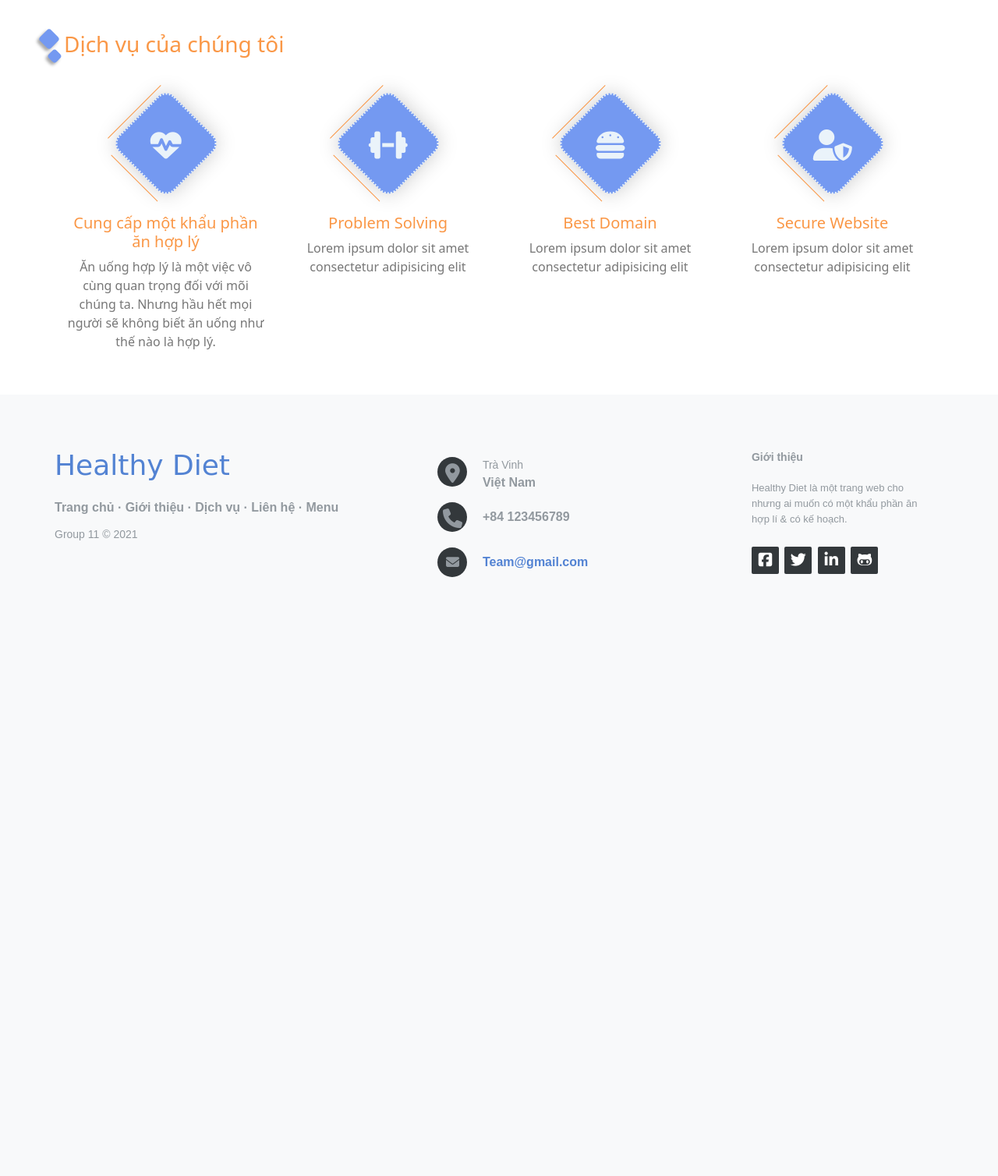
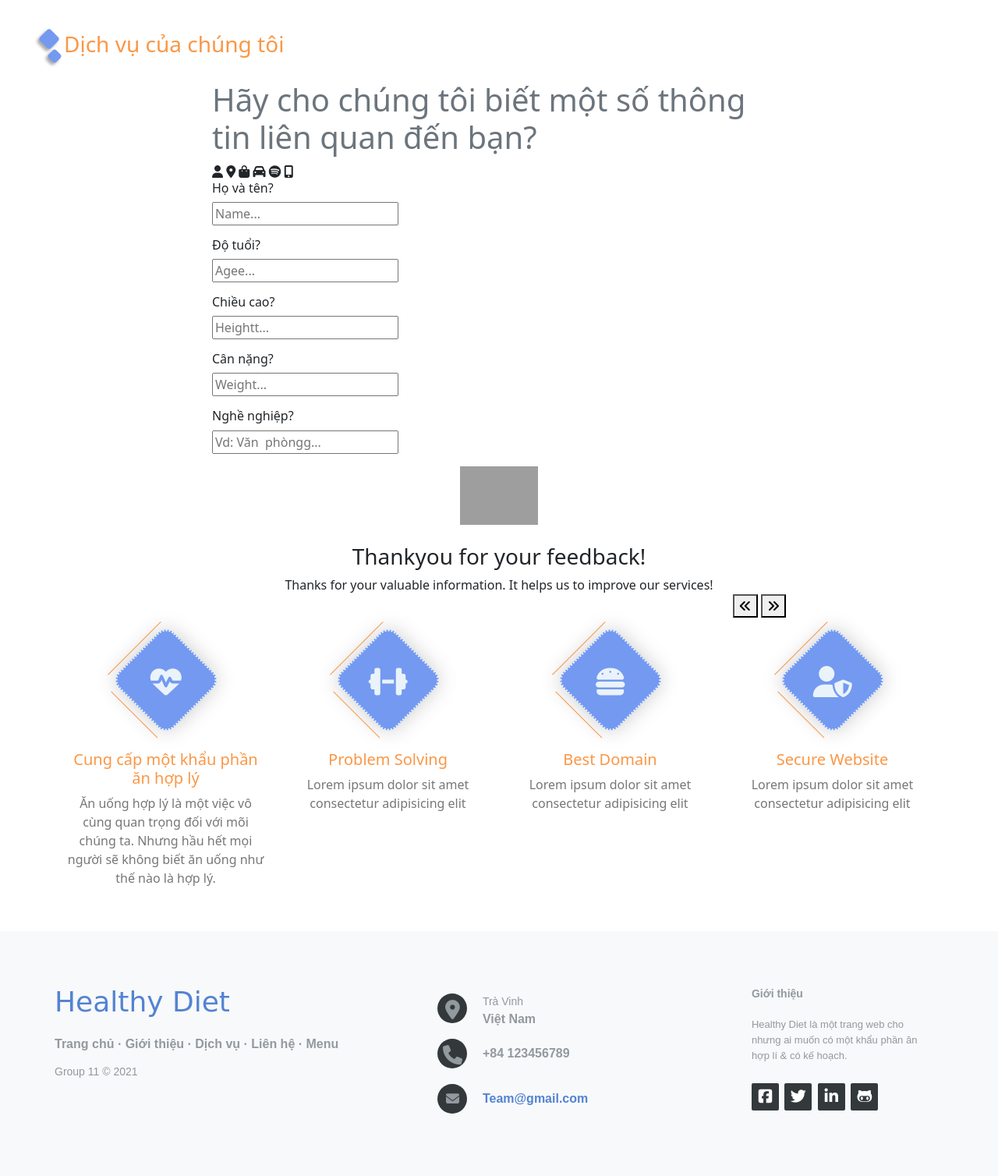
Before and after one commit to ChauThanhTuan/Web, a Django app: page /service in a window 1280 px wide. Shown: the part 59-1567 px from the top of the page at 78% size. Before the commit the page ends 799 px from the top, so only its background shows below. Run offline with Django 3.2, Linux system fonts and the light colour scheme; some libraries are stand-ins or nearby versions; some web fonts are replaced; grey boxes are pictures that could not be loaded.

Commit message:
add form into service

```diff
--- a/templates/service.html
+++ b/templates/service.html
@@ -12,6 +12,66 @@
 <div class="services pd">
         <div class="container">
             <h3 class="title">Dịch vụ của chúng tôi</h3>
+            <div class="row d-flex justify-content-center align-items-center">
+                <div class="col-md-8">
+                    <form id="regForm">
+                        <h1 id="register" class="text-secondary">Hãy cho chúng tôi biết một số thông tin liên quan đến bạn?</h1>
+                        <div class="all-steps" id="all-steps">
+                            <span class="step">
+                                <i class="fa fa-user"></i>
+                            </span>
+                            <span class="step">
+                                <i class="fa fa-map-marker"></i>
+                            </span>
+                            <span class="step">
+                                <i class="fa fa-shopping-bag"></i>
+                            </span> <span class="step">
+                                <i class="fa fa-car"></i>
+                            </span>
+                            <span class="step">
+                                <i class="fa fa-spotify"></i>
+                            </span>
+                            <span class="step">
+                                <i class="fa fa-mobile-phone"></i>
+                            </span>
+                        </div>
+                        <div class="tab">
+                            <h6>Họ và  tên?</h6>
+                            <p> <input placeholder="Name..." oninput="this.className = ''" name="fname"></p>
+                        </div>
+                        <div class="tab">
+                            <h6>Độ  tuổi?</h6>
+                            <p><input placeholder="Agee..." oninput="this.className = ''" name="dd"></p>
+                        </div>
+                        <div class="tab">
+                            <h6>Chiều  cao?</h6>
+                            <p><input placeholder="Heightt..." oninput="this.className = ''" name="email"></p>
+                        </div>
+                        <div class="tab">
+                            <h6>Cân  nặng?</h6>
+                            <p><input placeholder="Weight..." oninput="this.className = ''" name="uname"></p>
+                        </div>
+                        <div class="tab">
+                            <h6>Nghề  nghiệp?</h6>
+                            <p><input placeholder="Vd: Văn  phòngg..." oninput="this.className = ''" name="uname"></p>
+                        </div>
+
+                        <div class="thanks-message text-center" id="text-message"> <img src="https://media.istockphoto.com/photos/paint-splatter-thank-you-picture-id1132817705" width="100" class="mb-4">
+                            <h3>Thankyou for your feedback!</h3> <span>Thanks for your valuable information. It helps us to improve our services!</span>
+                        </div>
+                        <div style="overflow:auto;" id="nextprevious">
+                            <div style="float:right;">
+                                <button type="button" id="prevBtn" onclick="nextPrev(-1)">
+                                    <i class="fa fa-angle-double-left"></i>
+                                </button>
+                                <button type="button" id="nextBtn" onclick="nextPrev(1)">
+                                    <i class="fa fa-angle-double-right"></i>
+                                </button>
+                            </div>
+                        </div>
+                    </form>
+                </div>
+            </div>
             <div class="row text-center">
                 <div class="col-md-3">
                     <div class="square"><i class="fas fa-heartbeat"></i></i></div>
@@ -44,4 +104,5 @@
             </div>
         </div>
     </div>
+    <script src="{% static '/js/service.js' %}"></script>
 {% endblock %}
```
Lines whose indentation alone changed are shown as unchanged.
